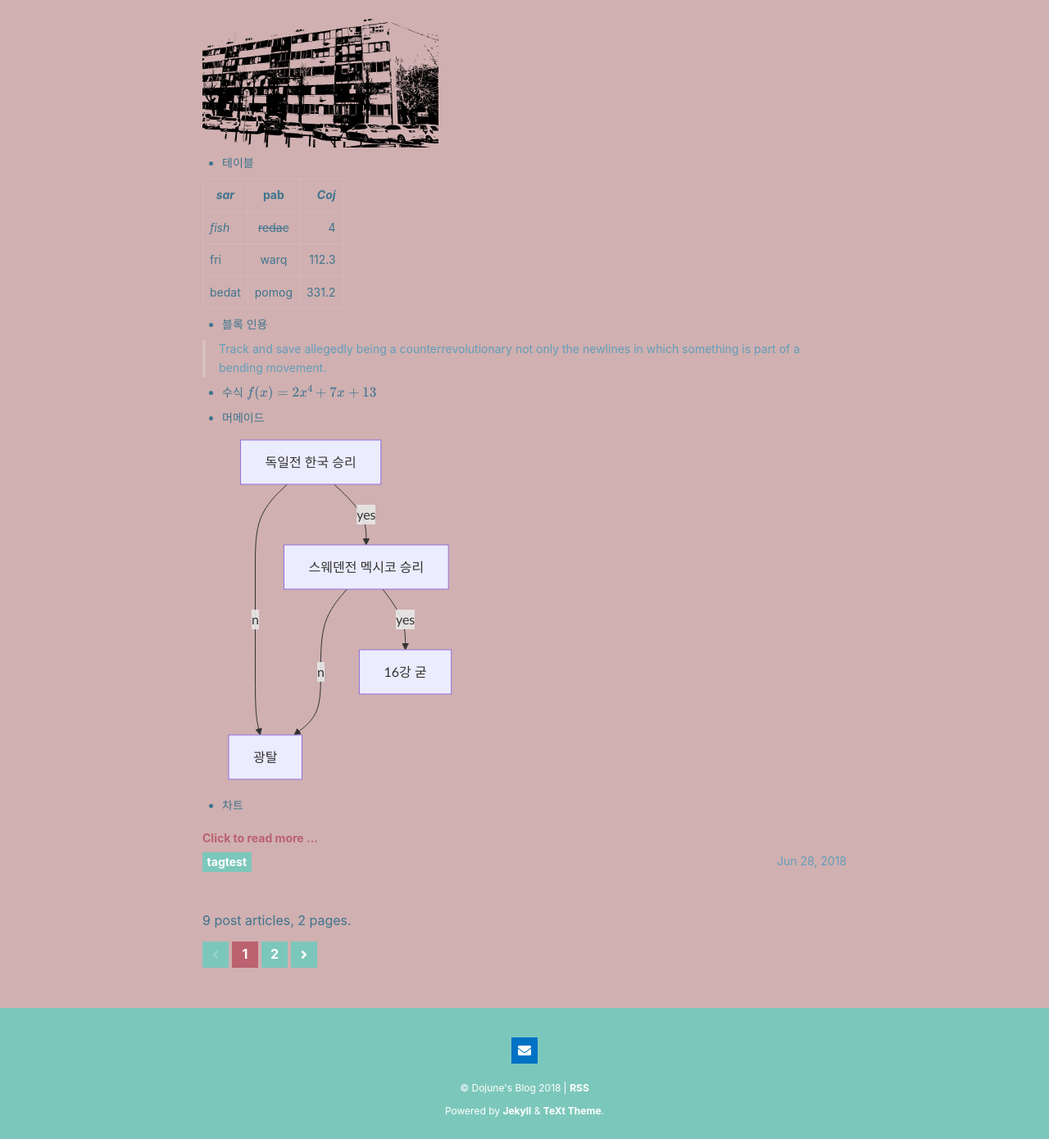
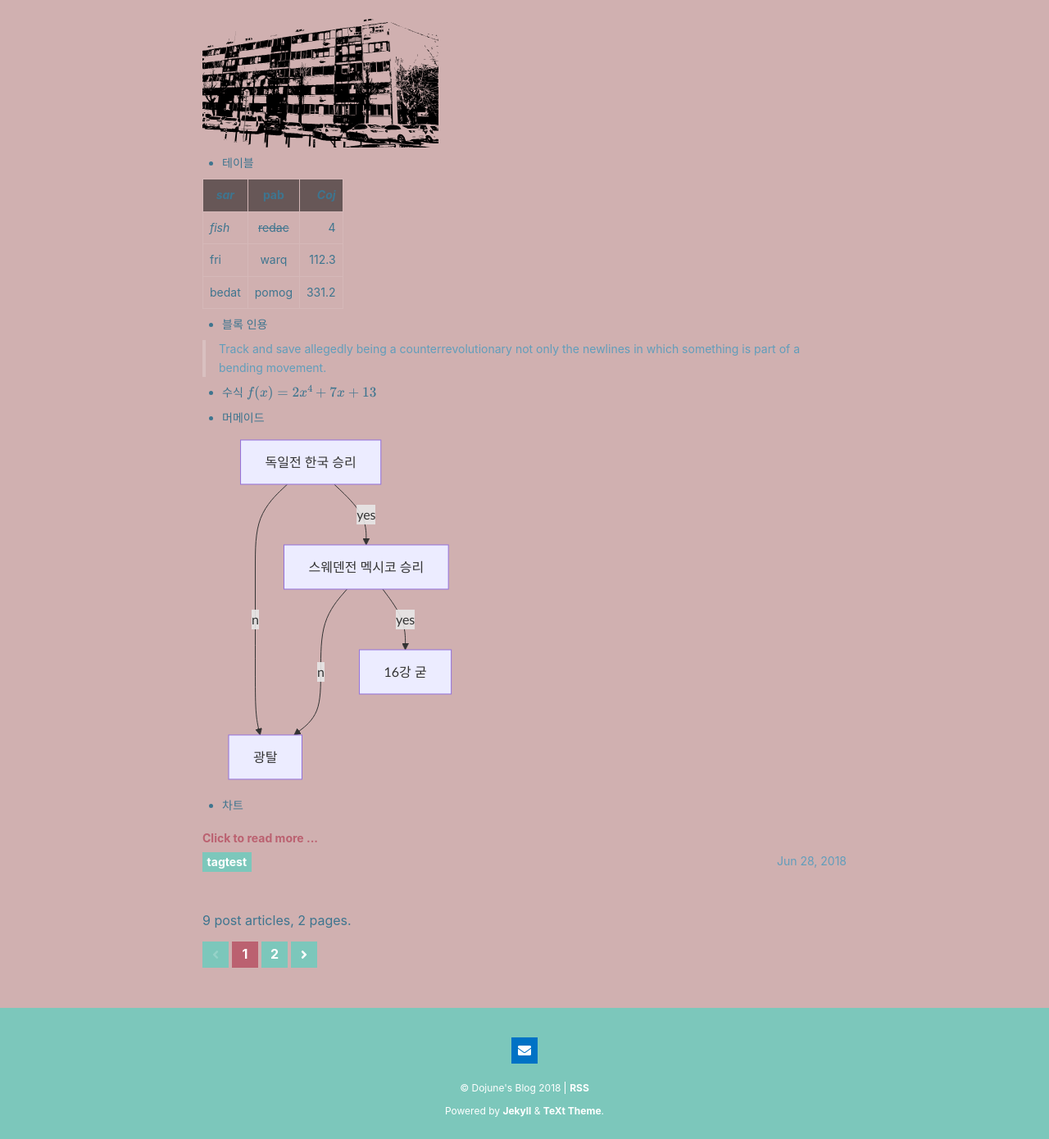
Before and after one commit to mindoj/mindojune.github.io, a Jekyll site: the page built from index.html, in a window 1280 px wide. Shown: the part 2442-3832 px from the top of the page at 82% size. Built offline with Jekyll 4.4.1, drawn with Linux system fonts in a browser that asks for light colours; nearby versions of some CDN libraries; formulas are drawn with MathJax 3; the list of posts is cut into pages by our own code.

Commit message:
Update _okukryol.scss

```diff
--- a/_sass/colors/_okukryol.scss
+++ b/_sass/colors/_okukryol.scss
@@ -27,7 +27,7 @@ $text-color-d:     $text-color-theme-light-d;
 $text-color:       $text-color-theme-light;
 $text-color-l:     $text-color-theme-light-l;
 
-$text-background-color: rgba(208, 176, 176, 1.0);
+$text-background-color: rgba(#000, 0.5);
 
 // border and shadow colors
 $border-color:     mix(#fff, $background-color, 20%);
```
